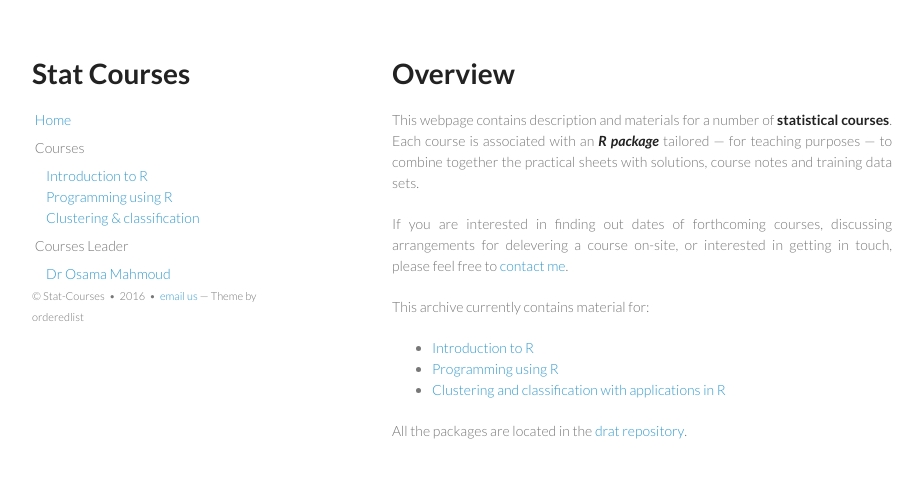
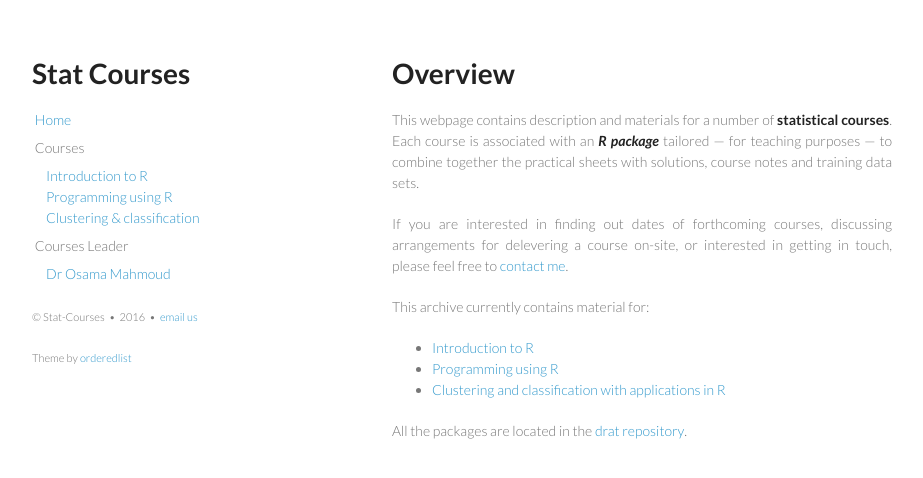
Before and after one commit to statcourses/statcourses.github.io, a Jekyll site: the page built from index.md, in a window 1280 px wide. Shown: the top 478 px of the page, without its empty margins (178-1101 px from the left). Built offline with Jekyll 4.4.1, drawn with Linux system fonts in a browser that asks for light colours.

Commit message:
Done - format layout

```diff
--- a/_layouts/default.html
+++ b/_layouts/default.html
@@ -40,13 +40,15 @@
         <p class="view ">Courses Leader</p>
         <p class="view sub"> <a href="http://www.osmahmoud.com" target="_blank">Dr Osama Mahmoud</a></p>
         <p>
+          <br>
           <small>&copy; Stat-Courses
           &nbsp;&bull;&nbsp;
           {{ site.time | date: '%Y' }}
           &nbsp;&bull;&nbsp;
           <a href="mailto:o.mahmoud@bristol.ac.uk?subject=Hello via stat-courses">email us</a>
-          &mdash; Theme by orderedlist</small>
+          </small>
         </p>
+        <p><small>Theme by <a href="https://github.com/orderedlist" target="_blank">orderedlist</a></small></p>
       </header>
       <section>
 {{ content }}
```
